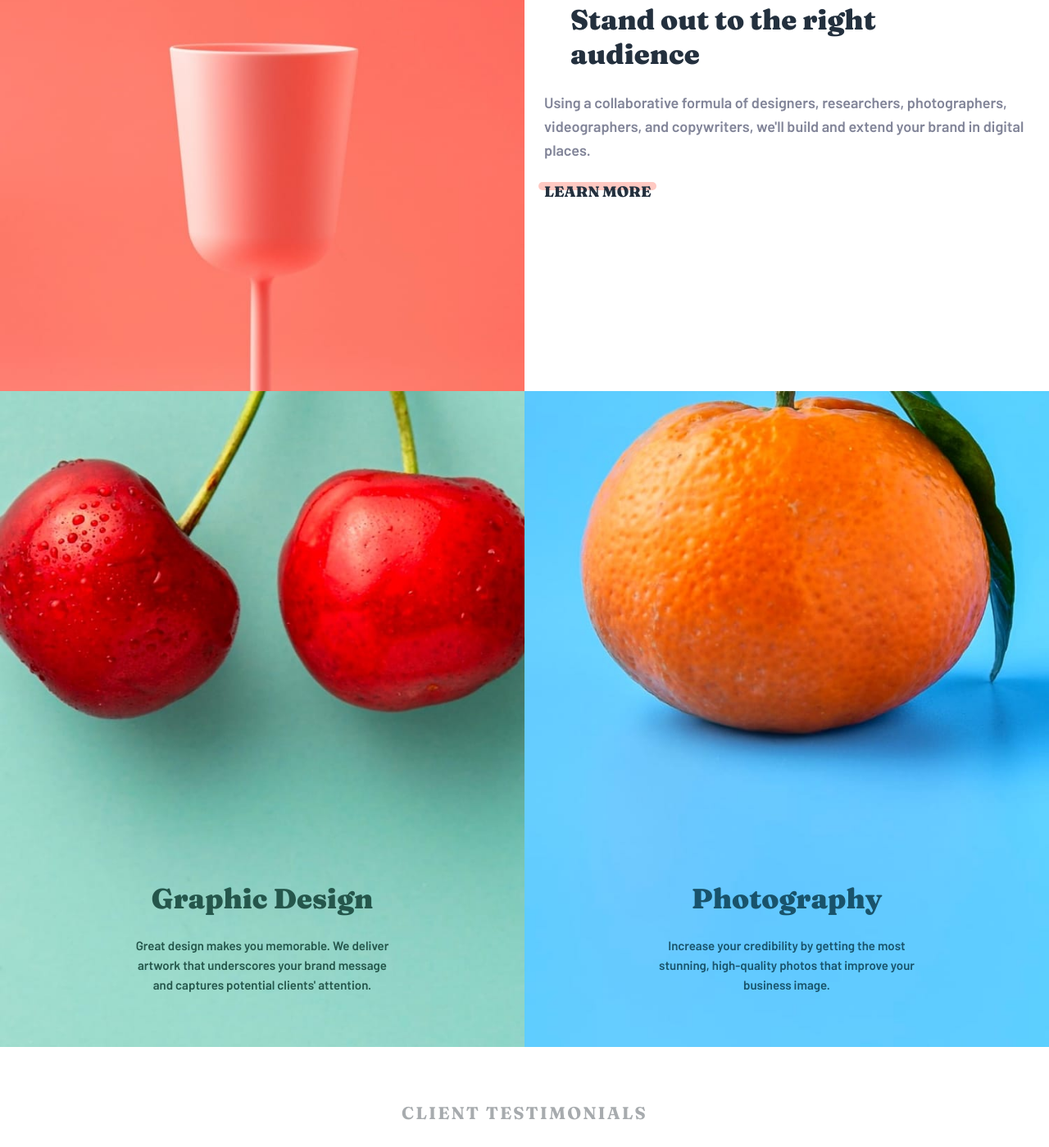
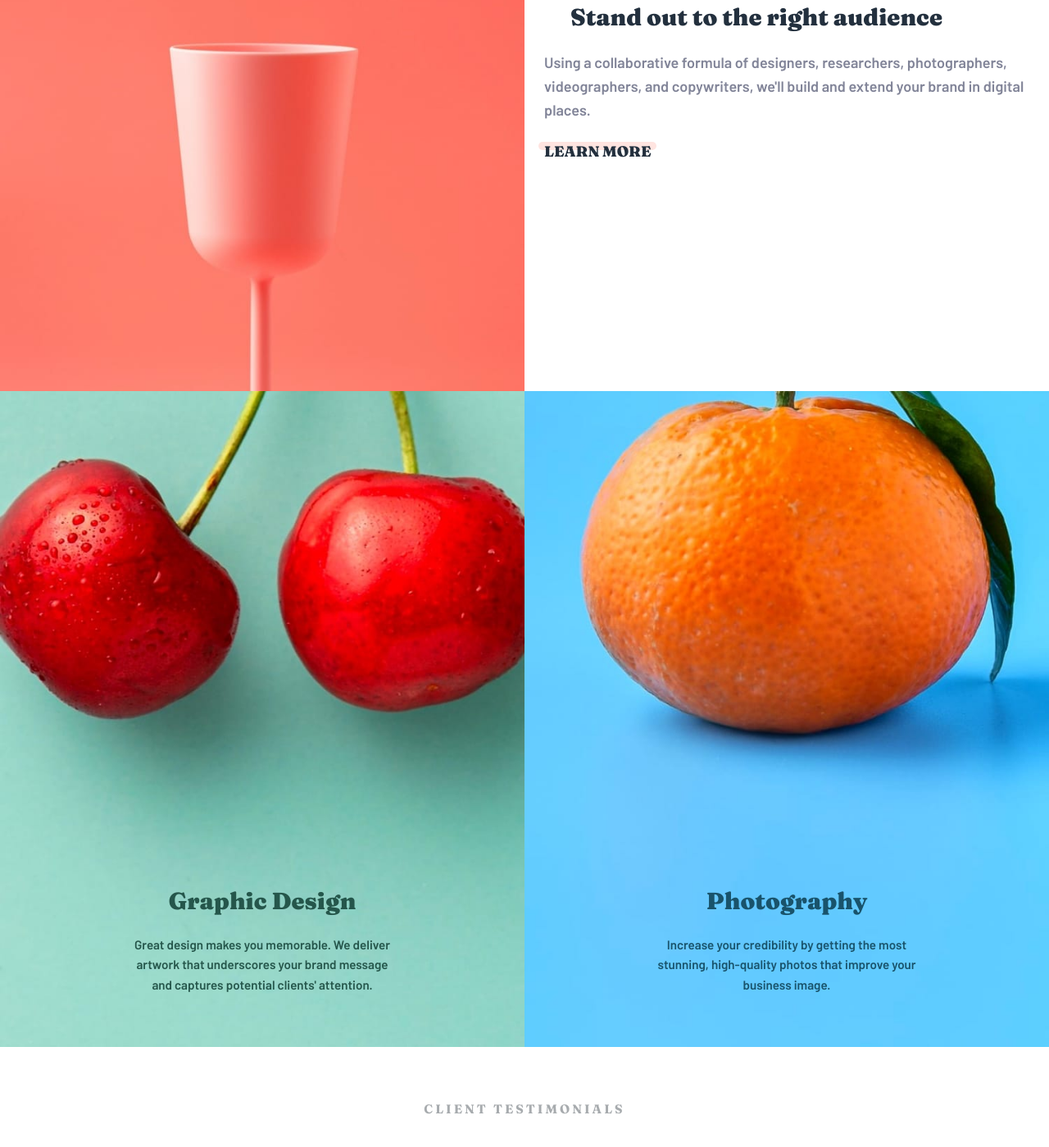
Before and after one commit to leandroreiz/sunnyside-agency, a website built with Parcel: page index.html in a window 1280 px wide. Shown: the part 1398-2797 px from the top of the page at 82% size. Built offline with nearby package versions, Linux system fonts and the light colour scheme.

Commit message:
Fix letter-spacing and font weight

```diff
--- a/index.html
+++ b/index.html
@@ -75,7 +75,7 @@
         </div>
       </nav>
 
-      <h1 class="text-xl text-white uppercase font-heading--700 py-16">
+      <h1 class="text-xl text-white uppercase font-heading--900 py-16">
         We are creatives
       </h1>
 
@@ -88,11 +88,11 @@
           <div class="brand-section flex flex-wrap-reverse">
             <div class="px-6 py-16">
               <h2
-                class="brand-section--heading font-heading--900 text-blue--dark text-lg px-8 mb-6"
+                class="brand-section--heading font-heading--900 text-blue--dark text-lg mb-6"
               >
                 Transform your brand
               </h2>
-              <p class="font-body text-gray--normal lh mb-6">
+              <p class="font-body text-gray--normal line-height mb-6">
                 We are a full-service creative agency specializing in helping
                 brands grow fast. Engage your clients through compelling visuals
                 that do most of the marketing for you.
@@ -124,7 +124,7 @@
               >
                 Stand out to the right audience
               </h2>
-              <p class="font-body text-gray--normal lh mb-6">
+              <p class="font-body text-gray--normal line-height mb-6">
                 Using a collaborative formula of designers, researchers,
                 photographers, videographers, and copywriters, we'll build and
                 extend your brand in digital places.
@@ -144,7 +144,7 @@
               <h2 class="font-heading--900 text-lg text-green--dark mb-6">
                 Graphic Design
               </h2>
-              <p class="font-body text-green--dark lh">
+              <p class="font-body text-green--dark line-height">
                 Great design makes you memorable. We deliver artwork that
                 underscores your brand message and captures potential clients'
                 attention.
@@ -157,7 +157,7 @@
               <h2 class="font-heading--900 text-lg text-blue mb-6">
                 Photography
               </h2>
-              <p class="font-body text-blue lh">
+              <p class="font-body text-blue line-height">
                 Increase your credibility by getting the most stunning,
                 high-quality photos that improve your business image.
               </p>
@@ -168,9 +168,11 @@
 
       <section>
         <div
-          class="container font-body text-center text-gray--normal lh py-16 px-6"
+          class="container font-body text-center text-gray--normal line-height py-16 px-6"
         >
-          <h3 class="font-heading--700 text-gray--light uppercase mb-16">
+          <h3
+            class="font-heading--700 text-sm text-gray--light uppercase mb-16"
+          >
             Client testimonials
           </h3>
           <div class="flex flex-wrap responsive">
--- a/style.scss
+++ b/style.scss
@@ -135,11 +135,10 @@ $colors: (
 
 // Font Size List
 $fontSizes: (
-  "sm": clamp(0.94rem, calc(0.94rem + 0.00vw), 0.94rem),
-  "md": 18px,
-  "lg": clamp(1.62rem, calc(1.41rem + 0.90vw), 2.22rem),
-  "xl": clamp(2.33rem, calc(1.76rem + 2.43vw), 3.95rem),
-  "2xl": clamp(7.01rem, calc(2.07rem + 5.49vw), 3.36rem),
+  "sm": 0.95rem,
+  "md": 1.125rem,
+  "lg": 1.8rem,
+  "xl": 2.5rem,
 );
 
 @each $fontSize, $value in $fontSizes {
@@ -217,7 +216,7 @@ $textPositions: (start, end, left, right, center, justify, match-parent);
   height: 100%;
 }
 
-.lh {
+.line-height {
   line-height: 1.6;
 }
 
@@ -226,7 +225,7 @@ $textPositions: (start, end, left, right, center, justify, match-parent);
 
 // Header
 h1, h3 {
-  letter-spacing: 0.1em;
+  letter-spacing: 0.2em;
 }
 
 .header,
@@ -297,7 +296,7 @@ h1, h3 {
     height: 10px;
     width: 110%;
     border-radius: 30px;
-    opacity: 0.4;
+    opacity: 0.2;
     z-index: -1;
     transition: opacity .2s ease;
   }
```
Also changed, not shown: dist/index.html, 2 other files.
